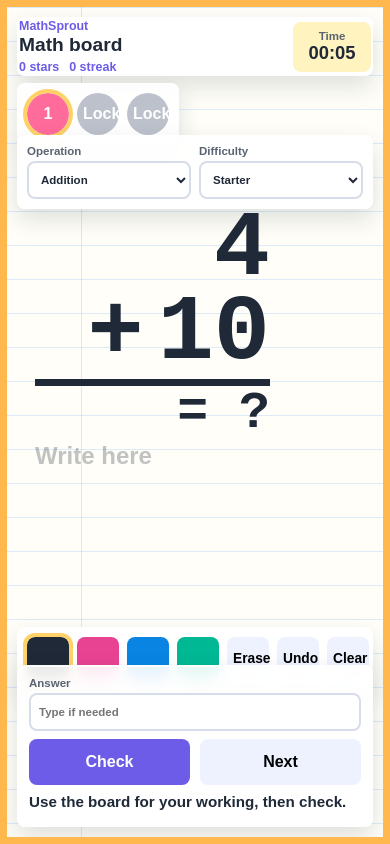
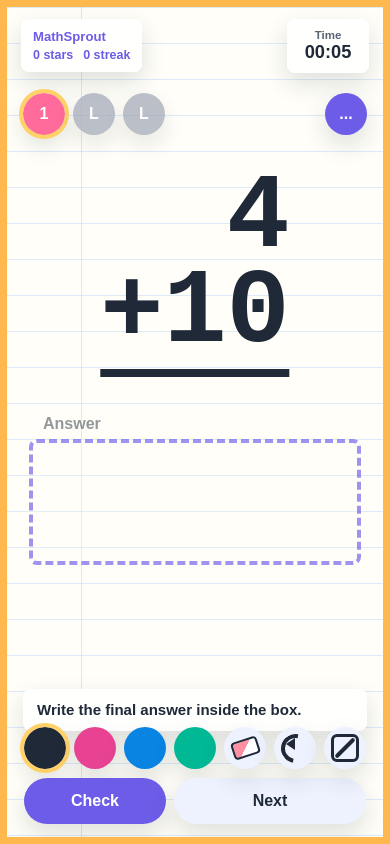
Before and after one commit to sbuhary/QuickMaths, a plain HTML site: page index.html in a window 390 px wide. Drawn offline with Linux system fonts and the light colour scheme.

Commit message:
Clean up whiteboard answer workflow

```diff
--- a/app.js
+++ b/app.js
@@ -3,7 +3,7 @@ const ctx = board.getContext("2d", { willReadFrequently: true });
 const questionEl = document.querySelector("#question");
 const timerEl = document.querySelector("#timer");
 const feedbackEl = document.querySelector("#feedback");
-const answerEl = document.querySelector("#answer");
+const answerBox = document.querySelector("#answer-box");
 const operationEl = document.querySelector("#operation");
 const difficultyEl = document.querySelector("#difficulty");
 const starsEl = document.querySelector("#stars");
@@ -13,6 +13,8 @@ const checkButton = document.querySelector("#check");
 const clearButton = document.querySelector("#clear");
 const undoButton = document.querySelector("#undo");
 const eraserButton = document.querySelector("#eraser");
+const settingsToggle = document.querySelector("#settings-toggle");
+const settingsPanel = document.querySelector("#settings-panel");
 const colorButtons = [...document.querySelectorAll(".color")];
 const levelButtons = [...document.querySelectorAll(".level-node")];
 
@@ -57,7 +59,7 @@ function updateProgressUi() {
     const isUnlocked = unlocked.has(level);
     button.disabled = !isUnlocked;
     button.classList.toggle("active", difficultyEl.value === level);
-    button.textContent = isUnlocked ? String(index + 1) : "Lock";
+    button.textContent = isUnlocked ? String(index + 1) : "L";
     button.setAttribute("aria-label", `${settings[level].label} level${isUnlocked ? "" : " locked"}`);
   });
 }
@@ -115,19 +117,21 @@ function makeQuestion() {
 }
 
 function renderStackedQuestion(question) {
+  const digits = Math.max(String(question.a).length, String(question.b).length);
+  questionEl.style.setProperty("--digits", `${digits}ch`);
   return `
-    <span class="row top">${question.a}</span>
-    <span class="row bottom"><span>${question.symbol}</span><span>${question.b}</span></span>
+    <span class="top">${question.a}</span>
+    <span class="operator">${question.symbol}</span>
+    <span class="bottom-number">${question.b}</span>
     <span class="bar"></span>
-    <span class="equals">= ?</span>
   `;
 }
+
 function showQuestion() {
   state.current = makeQuestion();
   questionEl.innerHTML = renderStackedQuestion(state.current);
-  feedbackEl.textContent = "Use the board for your working, then check.";
+  feedbackEl.textContent = "Write the final answer inside the box.";
   feedbackEl.className = "feedback";
-  answerEl.value = "";
   clearBoard();
   resetTimer();
 }
@@ -168,6 +172,34 @@ function resizeBoard() {
 function getPoint(event) {
   const rect = board.getBoundingClientRect();
   return { x: event.clientX - rect.left, y: event.clientY - rect.top };
+}
+
+function getAnswerRect() {
+  const boardRect = board.getBoundingClientRect();
+  const boxRect = answerBox.getBoundingClientRect();
+  return {
+    left: boxRect.left - boardRect.left,
+    top: boxRect.top - boardRect.top,
+    right: boxRect.right - boardRect.left,
+    bottom: boxRect.bottom - boardRect.top,
+  };
+}
+
+function pointInsideRect(point, rect) {
+  return point.x >= rect.left && point.x <= rect.right && point.y >= rect.top && point.y <= rect.bottom;
+}
+
+function pathsInsideAnswerBox() {
+  const rect = getAnswerRect();
+  return state.paths
+    .filter((path) => !path.erase)
+    .map((path) => ({
+      ...path,
+      points: path.points
+        .filter((point) => pointInsideRect(point, rect))
+        .map((point) => ({ x: point.x - rect.left, y: point.y - rect.top })),
+    }))
+    .filter((path) => path.points.length > 1);
 }
 
 function drawSegment(from, to, color, size, erase) {
@@ -224,39 +256,51 @@ function clearBoard() {
   ctx.clearRect(0, 0, board.clientWidth, board.clientHeight);
 }
 
+function clearBoardWithConfirmation() {
+  if (!state.paths.length) return;
+  if (window.confirm("Clear all writing on the board?")) {
+    clearBoard();
+    feedbackEl.textContent = "Board cleared.";
+    feedbackEl.className = "feedback";
+  }
+}
+
 function normalizeAnswer(value) {
   const match = String(value).replace(/[Oo]/g, "0").replace(/[Il]/g, "1").match(/-?\d+/);
   return match ? Number(match[0]) : NaN;
 }
 
 async function recognizeWriting() {
+  const paths = pathsInsideAnswerBox();
   const Recognizer = window.HandwritingRecognizer || window.webkitHandwritingRecognizer;
-  if (!Recognizer || !window.HandwritingDrawing || !window.HandwritingStroke || state.paths.length === 0) return "";
+
+  if (!paths.length) return { text: "", status: "empty" };
+  if (!Recognizer || !window.HandwritingDrawing || !window.HandwritingStroke) {
+    return { text: "", status: "unsupported" };
+  }
 
   try {
     const recognizer = await Recognizer.create({ languages: ["en"], recognitionType: "text" });
     const drawing = new window.HandwritingDrawing();
-    state.paths.filter((path) => !path.erase).forEach((path) => {
+    paths.forEach((path) => {
       const stroke = new window.HandwritingStroke();
       path.points.forEach((point, index) => stroke.addPoint({ x: point.x, y: point.y, t: index }));
       drawing.addStroke(stroke);
     });
     const predictions = await recognizer.recognize(drawing);
-    return predictions?.[0]?.text || "";
+    return { text: predictions?.[0]?.text || "", status: "ok" };
   } catch {
-    return "";
+    return { text: "", status: "unsupported" };
   }
 }
 
 async function checkAnswer() {
   if (!state.current) showQuestion();
   checkButton.disabled = true;
-  feedbackEl.textContent = "Checking...";
+  feedbackEl.textContent = "Checking the answer box...";
 
   const recognized = await recognizeWriting();
-  if (!answerEl.value && recognized) answerEl.value = recognized;
-
-  const given = normalizeAnswer(answerEl.value || recognized);
+  const given = normalizeAnswer(recognized.text);
   const correct = given === state.current.answer;
 
   if (correct) {
@@ -264,14 +308,18 @@ async function checkAnswer() {
     const streakBonus = state.progress.streak % 3 === 0 ? 2 : 0;
     state.progress.stars += 1 + streakBonus;
     state.progress.answered += 1;
-    feedbackEl.textContent = `Correct! Answer ${state.current.answer}. Time ${formatTime(state.seconds)}.`;
+    feedbackEl.textContent = `Correct. Answer ${state.current.answer}. Time ${formatTime(state.seconds)}.`;
     feedbackEl.className = "feedback correct";
     unlockEligibleLevels();
   } else {
     state.progress.streak = 0;
-    feedbackEl.textContent = Number.isNaN(given)
-      ? `I could not read an answer yet. The correct answer is ${state.current.answer}.`
-      : `Nice try. The correct answer is ${state.current.answer}.`;
+    if (recognized.status === "empty") {
+      feedbackEl.textContent = `Write the final answer inside the box. Correct answer: ${state.current.answer}.`;
+    } else if (recognized.status === "unsupported") {
+      feedbackEl.textContent = `This browser cannot read handwriting yet. Correct answer: ${state.current.answer}.`;
+    } else {
+      feedbackEl.textContent = `I read ${recognized.text || "nothing"}. Correct answer: ${state.current.answer}.`;
+    }
     feedbackEl.className = "feedback wrong";
   }
 
@@ -287,6 +335,11 @@ function selectColor(button) {
   colorButtons.forEach((item) => item.classList.toggle("selected", item === button));
 }
 
+function hideSettings() {
+  settingsPanel.hidden = true;
+  settingsToggle.setAttribute("aria-expanded", "false");
+}
+
 board.addEventListener("pointerdown", startDrawing);
 board.addEventListener("pointermove", keepDrawing);
 board.addEventListener("pointerup", stopDrawing);
@@ -294,6 +347,10 @@ board.addEventListener("pointercancel", stopDrawing);
 board.addEventListener("pointerleave", stopDrawing);
 window.addEventListener("resize", resizeBoard);
 
+settingsToggle.addEventListener("click", () => {
+  settingsPanel.hidden = !settingsPanel.hidden;
+  settingsToggle.setAttribute("aria-expanded", String(!settingsPanel.hidden));
+});
 colorButtons.forEach((button) => button.addEventListener("click", () => selectColor(button)));
 eraserButton.addEventListener("click", () => {
   state.erasing = true;
@@ -304,11 +361,17 @@ undoButton.addEventListener("click", () => {
   state.paths.pop();
   redrawBoard();
 });
-clearButton.addEventListener("click", clearBoard);
+clearButton.addEventListener("click", clearBoardWithConfirmation);
 nextButton.addEventListener("click", showQuestion);
 checkButton.addEventListener("click", checkAnswer);
-operationEl.addEventListener("change", showQuestion);
-difficultyEl.addEventListener("change", showQuestion);
+operationEl.addEventListener("change", () => {
+  hideSettings();
+  showQuestion();
+});
+difficultyEl.addEventListener("change", () => {
+  hideSettings();
+  showQuestion();
+});
 levelButtons.forEach((button) => {
   button.addEventListener("click", () => {
     if (button.disabled) return;
--- a/index.html
+++ b/index.html
@@ -9,17 +9,16 @@
       content="MathSprout is a playful mobile whiteboard app for children to practice arithmetic."
     >
     <title>MathSprout</title>
-    <link rel="stylesheet" href="styles.css?v=20260829-2">
+    <link rel="stylesheet" href="styles.css?v=20260829-3">
   </head>
   <body>
     <main class="app-shell">
       <section class="whiteboard" aria-label="Math practice whiteboard">
         <canvas id="board" aria-label="Writable answer whiteboard"></canvas>
 
-        <header class="topbar overlay-panel">
-          <div>
+        <header class="topbar">
+          <div class="brand-mark">
             <p class="eyebrow">MathSprout</p>
-            <h1>Math board</h1>
             <div class="score-strip">
               <span id="stars">0 stars</span>
               <span id="streak">0 streak</span>
@@ -31,13 +30,14 @@
           </div>
         </header>
 
-        <section class="level-map overlay-panel" aria-label="Level map">
+        <nav class="level-map" aria-label="Level map">
           <button class="level-node active" type="button" data-level="starter">1</button>
           <button class="level-node" type="button" data-level="explorer">2</button>
           <button class="level-node" type="button" data-level="wizard">3</button>
-        </section>
+        </nav>
 
-        <section class="controls overlay-panel" aria-label="Question settings">
+        <button id="settings-toggle" class="circle-button settings-toggle" type="button" aria-label="Practice options" aria-expanded="false">...</button>
+        <section id="settings-panel" class="settings-panel" aria-label="Question settings" hidden>
           <label>
             Operation
             <select id="operation">
@@ -61,31 +61,25 @@
           <div id="question" class="question">Tap Next</div>
         </section>
 
-        <div class="write-hint" aria-hidden="true">Write here</div>
-
-        <section class="toolbar overlay-panel" aria-label="Whiteboard tools">
-          <button class="color selected" style="--swatch:#1f2937" type="button" data-color="#1f2937" aria-label="Black pen"></button>
-          <button class="color" style="--swatch:#e84393" type="button" data-color="#e84393" aria-label="Pink pen"></button>
-          <button class="color" style="--swatch:#0984e3" type="button" data-color="#0984e3" aria-label="Blue pen"></button>
-          <button class="color" style="--swatch:#00b894" type="button" data-color="#00b894" aria-label="Green pen"></button>
-          <button id="eraser" type="button">Erase</button>
-          <button id="undo" type="button">Undo</button>
-          <button id="clear" type="button">Clear</button>
+        <section id="answer-box" class="answer-box" aria-label="Write final answer here">
+          <span>Answer</span>
         </section>
 
-        <section class="answer-panel overlay-panel">
-          <label>
-            Answer
-            <input id="answer" inputmode="numeric" autocomplete="off" placeholder="Type if needed">
-          </label>
-          <div class="action-row">
-            <button id="check" class="primary" type="button">Check</button>
-            <button id="next" type="button">Next</button>
-          </div>
-          <p id="feedback" class="feedback" aria-live="assertive"></p>
+        <p id="feedback" class="feedback" aria-live="assertive"></p>
+
+        <section class="tool-dock" aria-label="Whiteboard tools">
+          <button class="circle-button color selected" style="--swatch:#1f2937" type="button" data-color="#1f2937" aria-label="Black pen"></button>
+          <button class="circle-button color" style="--swatch:#e84393" type="button" data-color="#e84393" aria-label="Pink pen"></button>
+          <button class="circle-button color" style="--swatch:#0984e3" type="button" data-color="#0984e3" aria-label="Blue pen"></button>
+          <button class="circle-button color" style="--swatch:#00b894" type="button" data-color="#00b894" aria-label="Green pen"></button>
+          <button id="eraser" class="circle-button icon-button icon-eraser" type="button" aria-label="Eraser"><span class="sr-only">Eraser</span></button>
+          <button id="undo" class="circle-button icon-button icon-undo" type="button" aria-label="Undo"><span class="sr-only">Undo</span></button>
+          <button id="clear" class="circle-button icon-button icon-clear" type="button" aria-label="Clear board"><span class="sr-only">Clear</span></button>
+          <button id="check" class="action-button primary" type="button">Check</button>
+          <button id="next" class="action-button" type="button">Next</button>
         </section>
       </section>
     </main>
-    <script src="app.js?v=20260829-2"></script>
+    <script src="app.js?v=20260829-3"></script>
   </body>
 </html>
--- a/styles.css
+++ b/styles.css
@@ -1,13 +1,13 @@
 :root {
   color-scheme: light;
   --ink: #1f2937;
-  --panel: rgba(255, 255, 255, 0.9);
   --purple: #6c5ce7;
   --pink: #ff6b9a;
   --mint: #2dd4bf;
   --yellow: #ffd166;
   --blue: #54a0ff;
   --line: rgba(84, 160, 255, 0.2);
+  --soft-panel: rgba(255, 255, 255, 0.84);
   --shadow: 0 10px 24px rgba(31, 41, 55, 0.14);
 }
 
@@ -29,9 +29,12 @@ body {
 }
 
 button,
-input,
 select {
   font: inherit;
+}
+
+button {
+  -webkit-tap-highlight-color: transparent;
 }
 
 .app-shell {
@@ -48,7 +51,7 @@ select {
   border: 10px solid #ffb84d;
   border-radius: 10px;
   background:
-    linear-gradient(var(--line) 1px, transparent 1px) 0 0 / 100% 34px,
+    linear-gradient(var(--line) 1px, transparent 1px) 0 0 / 100% 36px,
     linear-gradient(90deg, rgba(255, 107, 154, 0.24) 1px, transparent 1px) 74px 0 / 100% 100%,
     #fffef8;
   box-shadow: 0 18px 38px rgba(45, 52, 54, 0.26);
@@ -64,49 +67,61 @@ canvas {
   touch-action: none;
 }
 
-.overlay-panel,
+.topbar,
+.level-map,
+.settings-toggle,
+.settings-panel,
 .problem-card,
-.write-hint {
+.answer-box,
+.feedback,
+.tool-dock {
   position: absolute;
   z-index: 2;
 }
 
 .topbar {
-  top: 10px;
-  left: 10px;
-  right: 10px;
+  top: 12px;
+  left: 14px;
+  right: 14px;
   display: flex;
-  align-items: center;
+  align-items: flex-start;
   justify-content: space-between;
-  gap: 10px;
+  pointer-events: none;
 }
 
-.overlay-panel {
+.brand-mark,
+.timer,
+.settings-panel,
+.feedback {
   border: 2px solid rgba(255, 255, 255, 0.88);
   border-radius: 8px;
-  background: var(--panel);
+  background: var(--soft-panel);
   box-shadow: var(--shadow);
   backdrop-filter: blur(8px);
 }
 
+.brand-mark {
+  padding: 8px 10px;
+}
+
 .eyebrow {
-  margin: 0 0 2px;
+  margin: 0 0 4px;
+  color: var(--purple);
+  font-size: 0.82rem;
+  font-weight: 900;
+}
+
+.score-strip {
+  display: flex;
+  gap: 10px;
   color: var(--purple);
   font-size: 0.78rem;
   font-weight: 900;
 }
 
-h1 {
-  margin: 0;
-  font-size: 1.2rem;
-  line-height: 1;
-}
-
 .timer {
-  min-width: 78px;
+  min-width: 82px;
   padding: 8px;
-  border-radius: 8px;
-  background: #fff3bf;
   text-align: center;
 }
 
@@ -120,25 +135,31 @@ label {
 
 .timer strong {
   display: block;
-  font-size: 1.15rem;
+  font-size: 1.14rem;
 }
 
 .level-map {
-  top: 76px;
-  left: 10px;
+  top: 86px;
+  left: 16px;
   display: flex;
   gap: 8px;
-  padding: 8px;
+}
+
+.circle-button,
+.level-node {
+  display: grid;
+  place-items: center;
+  width: 46px;
+  height: 46px;
+  border: 0;
+  border-radius: 50%;
+  box-shadow: var(--shadow);
+  color: white;
+  font-weight: 900;
 }
 
 .level-node {
-  width: 42px;
-  height: 42px;
-  border: 0;
-  border-radius: 50%;
-  color: white;
   background: var(--pink);
-  font-weight: 900;
 }
 
 .level-node:nth-child(2) {
@@ -149,160 +170,120 @@ label {
   background: var(--purple);
 }
 
-.level-node.active {
+.level-node.active,
+.circle-button.selected,
+.circle-button.selected-tool {
   outline: 4px solid var(--yellow);
 }
 
 .level-node:disabled {
   background: #a3aab8;
-  opacity: 0.72;
+  opacity: 0.75;
 }
 
-.controls {
-  top: 76px;
-  right: 10px;
-  width: min(48%, 290px);
+.settings-toggle {
+  top: 86px;
+  right: 16px;
+  background: var(--purple);
+}
+
+.settings-panel {
+  top: 140px;
+  left: 16px;
+  right: 16px;
   display: grid;
   grid-template-columns: 1fr 1fr;
-  gap: 8px;
-  padding: 8px;
+  gap: 10px;
+  padding: 10px;
 }
 
-select,
-input {
+.settings-panel[hidden] {
+  display: none;
+}
+
+select {
   width: 100%;
-  min-height: 38px;
-  margin-top: 4px;
+  min-height: 42px;
+  margin-top: 5px;
   border: 2px solid #d7dde8;
   border-radius: 8px;
-  padding: 0 8px;
+  padding: 0 10px;
   background: white;
   color: var(--ink);
+  font-weight: 800;
 }
 
 .problem-card {
-  top: 138px;
-  left: 24px;
-  width: min(48vw, 330px);
-  padding: 0;
+  top: 150px;
+  left: 50%;
+  transform: translateX(-50%);
+  width: min(72vw, 360px);
   pointer-events: none;
-}
-
-.score-strip {
-  display: flex;
-  gap: 10px;
-  margin-top: 6px;
-  color: var(--purple);
-  font-size: 0.78rem;
-  font-weight: 900;
 }
 
 .question {
   display: grid;
-  justify-items: end;
+  grid-template-columns: 1ch var(--digits, 2ch);
+  justify-content: center;
+  align-items: end;
   font-family: "Courier New", monospace;
-  font-size: clamp(4rem, 22vw, 7.5rem);
+  font-size: clamp(5.2rem, 24vw, 8.4rem);
   font-weight: 900;
   line-height: 0.9;
   letter-spacing: 0;
 }
 
-.question .row {
-  min-width: 3ch;
+.question .top {
+  grid-column: 1 / 3;
   text-align: right;
 }
 
-.question .bottom {
-  display: flex;
-  justify-content: flex-end;
-  gap: 0.25ch;
-  width: 100%;
+.question .operator {
+  grid-column: 1;
+  text-align: left;
+}
+
+.question .bottom-number {
+  grid-column: 2;
+  text-align: right;
 }
 
 .question .bar {
-  width: 100%;
-  height: 7px;
-  margin-top: 4px;
+  grid-column: 1 / 3;
+  height: 8px;
+  margin-top: 8px;
   background: var(--ink);
 }
 
-.question .equals {
-  padding-top: 4px;
-  font-size: 0.55em;
-}
-
-.write-hint {
-  top: 440px;
-  left: 32px;
-  color: rgba(31, 41, 55, 0.28);
-  font-size: 1.5rem;
-  font-weight: 900;
+.answer-box {
+  left: 50%;
+  top: 430px;
+  width: min(78vw, 440px);
+  height: 132px;
+  transform: translateX(-50%);
+  border: 4px dashed rgba(108, 92, 231, 0.66);
+  border-radius: 8px;
+  background: rgba(255, 255, 255, 0.22);
   pointer-events: none;
 }
 
-.toolbar {
+.answer-box span {
+  position: absolute;
+  top: -28px;
   left: 10px;
-  right: 10px;
-  bottom: 152px;
-  display: flex;
-  gap: 8px;
-  padding: 8px;
-  overflow-x: auto;
-}
-
-.toolbar button {
-  min-width: 42px;
-  min-height: 42px;
-  border: 0;
-  border-radius: 8px;
-  background: #eef2ff;
-  font-size: 0.86rem;
+  color: rgba(31, 41, 55, 0.48);
+  font-size: 1rem;
   font-weight: 900;
 }
 
-.toolbar .selected-tool {
-  background: var(--yellow);
-}
-
-.color {
-  background: var(--swatch) !important;
-}
-
-.color.selected {
-  outline: 4px solid var(--yellow);
-}
-
-.answer-panel {
-  left: 10px;
-  right: 10px;
-  bottom: 10px;
-  padding: 10px;
-}
-
-.action-row {
-  display: grid;
-  grid-template-columns: 1fr 1fr;
-  gap: 10px;
-  margin-top: 8px;
-}
-
-.action-row button {
-  min-height: 46px;
-  border: 0;
-  border-radius: 8px;
-  background: #eef2ff;
-  font-weight: 900;
-}
-
-.action-row .primary {
-  background: var(--purple);
-  color: white;
-}
-
 .feedback {
-  min-height: 22px;
-  margin: 8px 0 0;
-  font-size: 0.95rem;
+  left: 16px;
+  right: 16px;
+  bottom: 112px;
+  min-height: 42px;
+  margin: 0;
+  padding: 10px 12px;
+  font-size: 0.94rem;
   font-weight: 900;
 }
 
@@ -314,7 +295,110 @@ input {
   color: #be123c;
 }
 
-@media (max-width: 430px) {
+.tool-dock {
+  left: 12px;
+  right: 12px;
+  bottom: 12px;
+  display: grid;
+  grid-template-columns: repeat(7, 46px) 1fr 1fr;
+  gap: 8px;
+  align-items: center;
+}
+
+.tool-dock button {
+  border: 0;
+}
+
+.color {
+  background: var(--swatch);
+}
+
+#eraser,
+#undo,
+#clear {
+  background: #eef2ff;
+  color: var(--ink);
+}
+.sr-only {
+  position: absolute;
+  width: 1px;
+  height: 1px;
+  overflow: hidden;
+  clip: rect(0, 0, 0, 0);
+  white-space: nowrap;
+}
+
+.icon-button {
+  position: relative;
+}
+
+.icon-button::before,
+.icon-button::after {
+  content: "";
+  position: absolute;
+  display: block;
+}
+
+.icon-eraser::before {
+  width: 23px;
+  height: 14px;
+  border: 2px solid currentColor;
+  border-radius: 4px;
+  background: linear-gradient(135deg, #ff8fa3 0 50%, #ffffff 50% 100%);
+  transform: rotate(-18deg);
+}
+
+.icon-undo::before {
+  width: 21px;
+  height: 21px;
+  border: 4px solid currentColor;
+  border-right-color: transparent;
+  border-bottom-color: transparent;
+  border-radius: 50%;
+  transform: rotate(-34deg);
+}
+
+.icon-undo::after {
+  left: 12px;
+  top: 11px;
+  width: 0;
+  height: 0;
+  border-top: 6px solid transparent;
+  border-bottom: 6px solid transparent;
+  border-right: 9px solid currentColor;
+}
+
+.icon-clear::before {
+  width: 22px;
+  height: 22px;
+  border: 3px solid currentColor;
+  border-radius: 6px;
+}
+
+.icon-clear::after {
+  width: 26px;
+  height: 4px;
+  border-radius: 999px;
+  background: currentColor;
+  transform: rotate(-45deg);
+}
+
+.action-button {
+  min-width: 70px;
+  min-height: 46px;
+  border-radius: 999px;
+  background: #eef2ff;
+  color: var(--ink);
+  font-weight: 900;
+  box-shadow: var(--shadow);
+}
+
+.action-button.primary {
+  background: var(--purple);
+  color: white;
+}
+
+@media (max-width: 520px) {
   .app-shell {
     padding: 0;
   }
@@ -326,29 +410,75 @@ input {
     border-radius: 0;
   }
 
-  .controls {
-    top: 128px;
-    left: 10px;
-    right: 10px;
-    width: auto;
+  .problem-card {
+    top: 164px;
+    width: 86vw;
+  }
+
+  .question {
+    font-size: clamp(5.2rem, 27vw, 7.4rem);
+  }
+
+  .answer-box {
+    top: 432px;
+    width: calc(100% - 44px);
+    height: 126px;
+  }
+
+  .feedback {
+    bottom: 106px;
+  }
+
+  .tool-dock {
+    grid-template-columns: repeat(7, 42px);
+    grid-template-rows: 42px 48px;
+    justify-content: center;
+  }
+
+  .circle-button,
+  .level-node {
+    width: 42px;
+    height: 42px;
+  }
+
+  .action-button {
+    grid-column: span 3;
+  }
+
+  #next {
+    grid-column: span 4;
+  }
+}
+
+@media (max-height: 690px) {
+  .level-map {
+    top: 76px;
+  }
+
+  .settings-toggle {
+    top: 76px;
+  }
+
+  .settings-panel {
+    top: 126px;
   }
 
   .problem-card {
-    top: 200px;
-    left: 28px;
-    width: 235px;
+    top: 126px;
   }
 
   .question {
-    font-size: clamp(4.6rem, 24vw, 6.2rem);
+    font-size: clamp(4.2rem, 22vw, 6rem);
   }
 
-  .write-hint {
-    top: 435px;
-    left: 28px;
+  .answer-box {
+    top: 324px;
+    height: 100px;
   }
 
-  .toolbar {
-    bottom: 148px;
+  .feedback {
+    bottom: 108px;
+    min-height: 38px;
+    padding: 8px 10px;
   }
 }
```
Also changed, not shown: REQUIREMENTS.md (+3 -3 lines), README.md.
